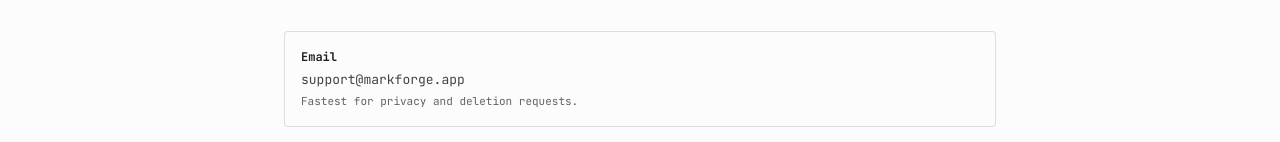
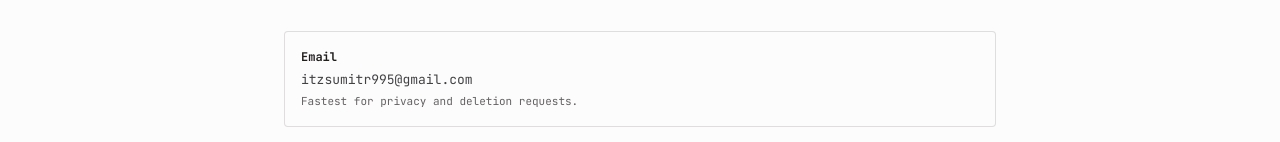
Before and after one commit to Sumitr995/MarkForge, a React (Vite) app in the folder frontend/: page /contact in a window 1280 px wide. Shown: the part 191-333 px from the top of the page. Built offline with nearby package versions, Linux system fonts and the light colour scheme; no server answers.

Commit message:
feat(contact): use personal email

```diff
--- a/frontend/src/pages/contact.tsx
+++ b/frontend/src/pages/contact.tsx
@@ -13,7 +13,7 @@
           className="rounded-[4px] border border-hairline bg-canvas p-4 hover:border-hairline-strong transition-colors"
         >
           <div className="font-mono text-[12px] font-bold text-ink">Email</div>
-          <div className="mt-1 font-mono text-[13px] text-body">support@markforge.app</div>
+          <div className="mt-1 font-mono text-[13px] text-body">itzsumitr995@gmail.com</div>
           <div className="mt-1 font-mono text-[11px] text-mute">Fastest for privacy and deletion requests.</div>
         </a>
         <a
```
